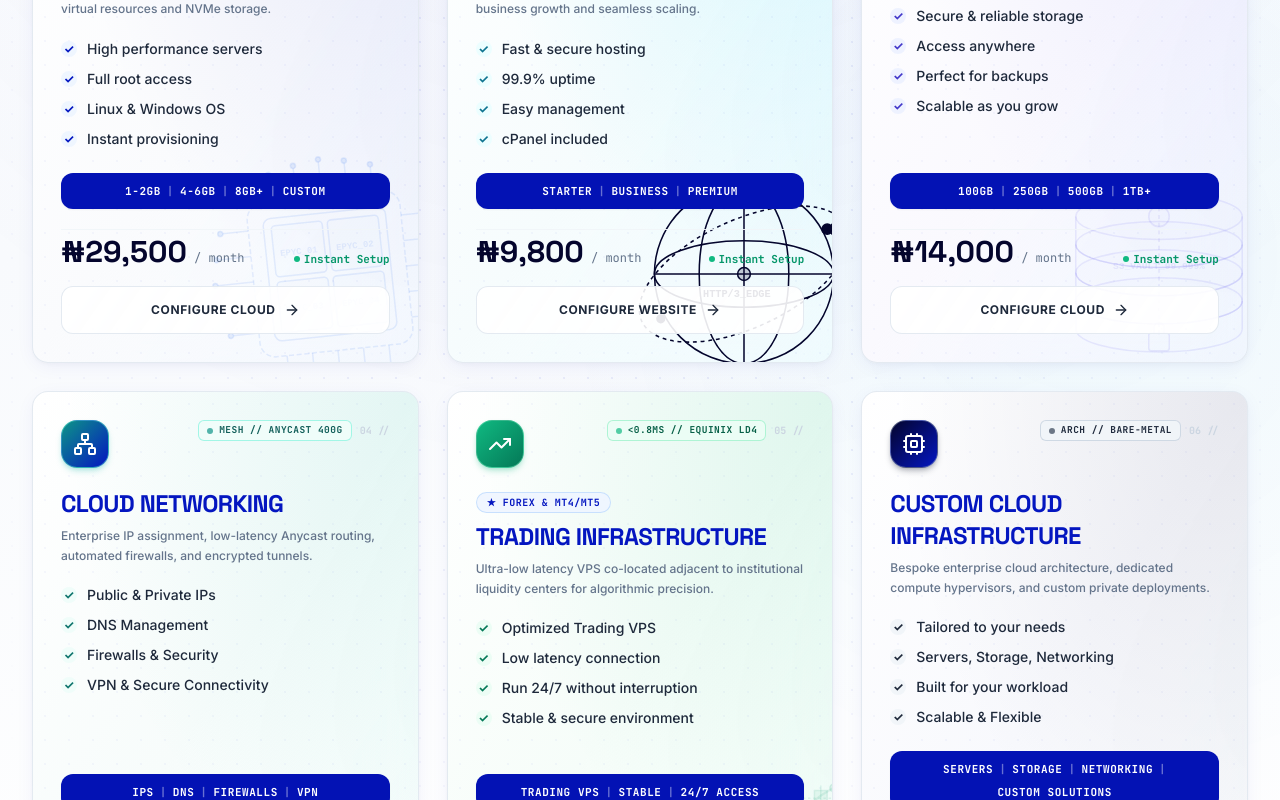
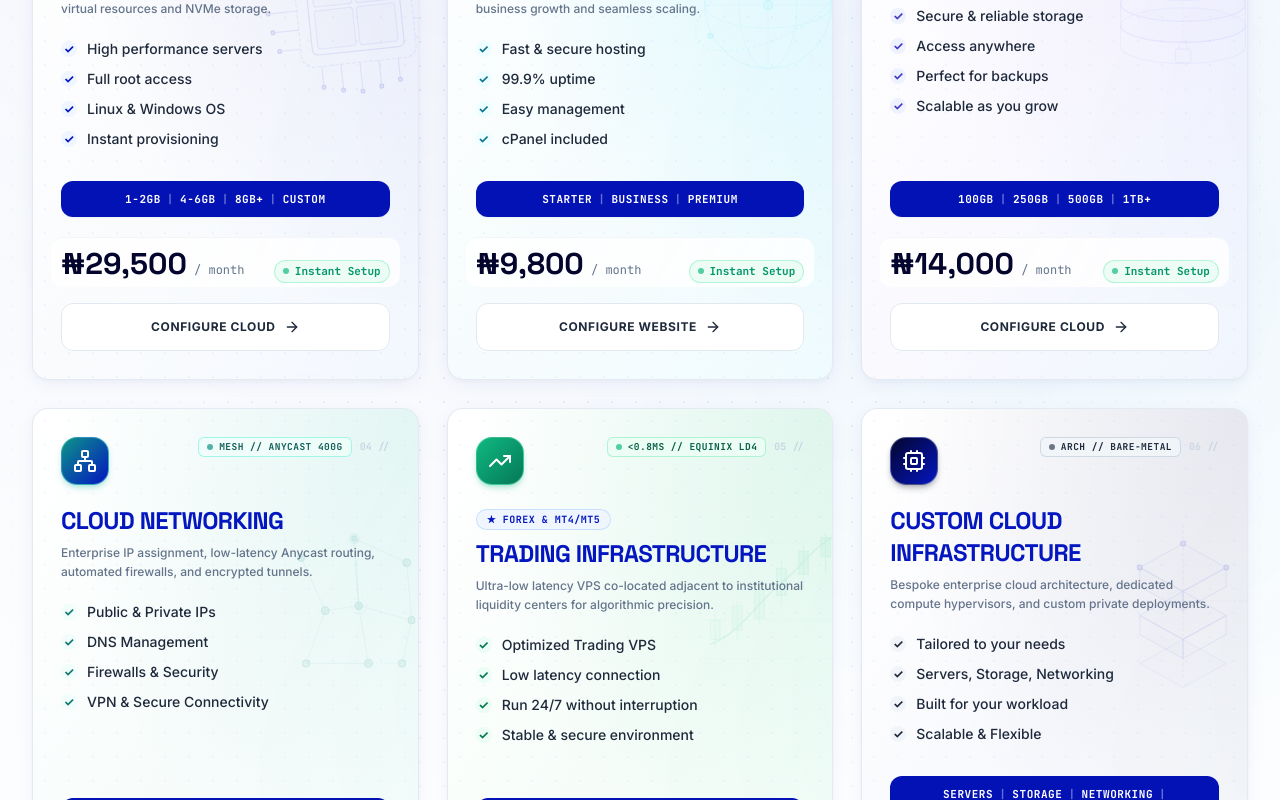
Before and after one commit to bram-Intel/Bluverse, a Next.js app in the folder apps/web/: page / in a window 1280 px wide. Shown: the part 1700-2500 px from the top of the page. Built offline with nearby package versions, Linux system fonts and the light colour scheme.

Commit message:
fix(catalog): fix watermark stroke color and opacity, reposition away from pricing row, and protect price text with frosted plate

```diff
--- a/apps/web/src/components/ServicePillars.tsx
+++ b/apps/web/src/components/ServicePillars.tsx
@@ -23,146 +23,173 @@ const getServiceIcon = (iconName: string, className = "h-5 w-5 sm:h-6 sm:w-6 tex
 
 /* Domain-Specific Watermark SVGs */
 const VpsWatermark = () => (
-  <svg className="absolute -right-10 -bottom-10 w-64 h-64 text-blue-600/10 group-hover:text-blue-600/20 transition-all duration-500 pointer-events-none select-none -rotate-6" viewBox="0 0 200 200" fill="none" stroke="currentColor" strokeWidth="1.2">
-    <rect x="40" y="40" width="120" height="120" rx="12" strokeDasharray="4 2" />
-    <rect x="52" y="52" width="96" height="96" rx="6" />
-    <rect x="58" y="58" width="40" height="40" rx="3" fill="currentColor" fillOpacity="0.08" />
-    <rect x="102" y="58" width="40" height="40" rx="3" fill="currentColor" fillOpacity="0.08" />
-    <rect x="58" y="102" width="40" height="40" rx="3" fill="currentColor" fillOpacity="0.08" />
-    <rect x="102" y="102" width="40" height="40" rx="3" fill="currentColor" fillOpacity="0.08" />
-    <text x="63" y="82" fontSize="7" fontFamily="monospace" fill="currentColor" stroke="none" fontWeight="bold">EPYC_01</text>
-    <text x="107" y="82" fontSize="7" fontFamily="monospace" fill="currentColor" stroke="none" fontWeight="bold">EPYC_02</text>
-    <text x="63" y="126" fontSize="7" fontFamily="monospace" fill="currentColor" stroke="none" fontWeight="bold">EPYC_03</text>
-    <text x="107" y="126" fontSize="7" fontFamily="monospace" fill="currentColor" stroke="none" fontWeight="bold">EPYC_04</text>
-    <path d="M60 40 V20 M80 40 V15 M100 40 V12 M120 40 V15 M140 40 V20" />
-    <circle cx="60" cy="18" r="2" fill="currentColor" />
-    <circle cx="80" cy="13" r="2" fill="currentColor" />
-    <circle cx="100" cy="10" r="2" fill="currentColor" />
-    <circle cx="120" cy="13" r="2" fill="currentColor" />
-    <circle cx="140" cy="18" r="2" fill="currentColor" />
-    <path d="M60 160 V180 M80 160 V185 M100 160 V188 M120 160 V185 M140 160 V180" />
-    <circle cx="60" cy="182" r="2" fill="currentColor" />
-    <circle cx="80" cy="187" r="2" fill="currentColor" />
-    <circle cx="100" cy="190" r="2" fill="currentColor" />
-    <circle cx="120" cy="187" r="2" fill="currentColor" />
-    <circle cx="140" cy="182" r="2" fill="currentColor" />
-    <path d="M40 60 H20 M40 80 H15 M40 100 H12 M40 120 H15 M40 140 H20" />
-    <circle cx="18" cy="60" r="2" fill="currentColor" />
-    <circle cx="13" cy="80" r="2" fill="currentColor" />
-    <circle cx="10" cy="100" r="2" fill="currentColor" />
-    <circle cx="13" cy="120" r="2" fill="currentColor" />
-    <circle cx="18" cy="140" r="2" fill="currentColor" />
-    <path d="M160 60 H180 M160 80 H185 M160 100 H188 M160 120 H185 M160 140 H180" />
-    <circle cx="182" cy="60" r="2" fill="currentColor" />
-    <circle cx="187" cy="80" r="2" fill="currentColor" />
-    <circle cx="190" cy="100" r="2" fill="currentColor" />
-    <circle cx="187" cy="120" r="2" fill="currentColor" />
-    <circle cx="182" cy="140" r="2" fill="currentColor" />
+  <svg
+    className="absolute -right-8 top-24 w-48 h-48 pointer-events-none select-none transition-all duration-500 opacity-15 group-hover:opacity-30 -rotate-6"
+    viewBox="0 0 200 200"
+    fill="none"
+    stroke="#0416C0"
+    strokeWidth="1.2"
+  >
+    <rect x="40" y="40" width="120" height="120" rx="12" strokeDasharray="4 2" strokeOpacity="0.4" />
+    <rect x="52" y="52" width="96" height="96" rx="6" strokeOpacity="0.6" />
+    <rect x="58" y="58" width="40" height="40" rx="3" fill="#0416C0" fillOpacity="0.06" strokeOpacity="0.4" />
+    <rect x="102" y="58" width="40" height="40" rx="3" fill="#0416C0" fillOpacity="0.06" strokeOpacity="0.4" />
+    <rect x="58" y="102" width="40" height="40" rx="3" fill="#0416C0" fillOpacity="0.06" strokeOpacity="0.4" />
+    <rect x="102" y="102" width="40" height="40" rx="3" fill="#0416C0" fillOpacity="0.06" strokeOpacity="0.4" />
+    <path d="M60 40 V20 M80 40 V15 M100 40 V12 M120 40 V15 M140 40 V20" strokeOpacity="0.5" />
+    <circle cx="60" cy="18" r="2" fill="#0416C0" fillOpacity="0.5" />
+    <circle cx="80" cy="13" r="2" fill="#0416C0" fillOpacity="0.5" />
+    <circle cx="100" cy="10" r="2" fill="#0416C0" fillOpacity="0.5" />
+    <circle cx="120" cy="13" r="2" fill="#0416C0" fillOpacity="0.5" />
+    <circle cx="140" cy="18" r="2" fill="#0416C0" fillOpacity="0.5" />
+    <path d="M60 160 V180 M80 160 V185 M100 160 V188 M120 160 V185 M140 160 V180" strokeOpacity="0.5" />
+    <circle cx="60" cy="182" r="2" fill="#0416C0" fillOpacity="0.5" />
+    <circle cx="80" cy="187" r="2" fill="#0416C0" fillOpacity="0.5" />
+    <circle cx="100" cy="190" r="2" fill="#0416C0" fillOpacity="0.5" />
+    <circle cx="120" cy="187" r="2" fill="#0416C0" fillOpacity="0.5" />
+    <circle cx="140" cy="182" r="2" fill="#0416C0" fillOpacity="0.5" />
+    <path d="M40 60 H20 M40 80 H15 M40 100 H12 M40 120 H15 M40 140 H20" strokeOpacity="0.5" />
+    <circle cx="18" cy="60" r="2" fill="#0416C0" fillOpacity="0.5" />
+    <circle cx="13" cy="80" r="2" fill="#0416C0" fillOpacity="0.5" />
+    <circle cx="10" cy="100" r="2" fill="#0416C0" fillOpacity="0.5" />
+    <circle cx="13" cy="120" r="2" fill="#0416C0" fillOpacity="0.5" />
+    <circle cx="18" cy="140" r="2" fill="#0416C0" fillOpacity="0.5" />
+    <path d="M160 60 H180 M160 80 H185 M160 100 H188 M160 120 H185 M160 140 H180" strokeOpacity="0.5" />
+    <circle cx="182" cy="60" r="2" fill="#0416C0" fillOpacity="0.5" />
+    <circle cx="187" cy="80" r="2" fill="#0416C0" fillOpacity="0.5" />
+    <circle cx="190" cy="100" r="2" fill="#0416C0" fillOpacity="0.5" />
+    <circle cx="187" cy="120" r="2" fill="#0416C0" fillOpacity="0.5" />
+    <circle cx="182" cy="140" r="2" fill="#0416C0" fillOpacity="0.5" />
   </svg>
 );
 
 const HostingWatermark = () => (
-  <svg className="absolute -right-10 -bottom-10 w-64 h-64 text-cyan-600/12 group-hover:text-cyan-500/22 transition-all duration-500 pointer-events-none select-none" viewBox="0 0 200 200" fill="none" stroke="currentColor" strokeWidth="1.2">
-    <circle cx="100" cy="100" r="70" />
-    <ellipse cx="100" cy="100" rx="70" ry="26" />
-    <ellipse cx="100" cy="100" rx="35" ry="70" />
-    <line x1="100" y1="30" x2="100" y2="170" />
-    <line x1="30" y1="100" x2="170" y2="100" />
-    <ellipse cx="100" cy="100" rx="88" ry="42" strokeDasharray="3 3" transform="rotate(-25 100 100)" />
-    <circle cx="165" cy="65" r="4" fill="currentColor" />
-    <circle cx="35" cy="135" r="3" fill="currentColor" />
-    <path d="M165 65 L180 50 M165 65 L175 75" />
-    <circle cx="100" cy="100" r="5" fill="currentColor" fillOpacity="0.2" />
-    <text x="68" y="118" fontSize="8" fontFamily="monospace" fill="currentColor" stroke="none" fontWeight="bold">HTTP/3_EDGE</text>
+  <svg
+    className="absolute -right-8 top-24 w-48 h-48 pointer-events-none select-none transition-all duration-500 opacity-15 group-hover:opacity-30"
+    viewBox="0 0 200 200"
+    fill="none"
+    stroke="#00D2FF"
+    strokeWidth="1.2"
+  >
+    <circle cx="100" cy="100" r="66" strokeOpacity="0.4" />
+    <ellipse cx="100" cy="100" rx="66" ry="24" strokeOpacity="0.35" />
+    <ellipse cx="100" cy="100" rx="30" ry="66" strokeOpacity="0.35" />
+    <line x1="100" y1="34" x2="100" y2="166" strokeOpacity="0.3" />
+    <line x1="34" y1="100" x2="166" y2="100" strokeOpacity="0.3" />
+    <ellipse cx="100" cy="100" rx="82" ry="36" strokeDasharray="3 3" transform="rotate(-25 100 100)" strokeOpacity="0.5" />
+    <circle cx="160" cy="68" r="3.5" fill="#00D2FF" fillOpacity="0.7" />
+    <circle cx="40" cy="132" r="2.5" fill="#00D2FF" fillOpacity="0.5" />
+    <path d="M160 68 L172 58 M160 68 L169 75" strokeOpacity="0.5" />
+    <circle cx="100" cy="100" r="4.5" fill="#00D2FF" fillOpacity="0.2" />
   </svg>
 );
 
 const StorageWatermark = () => (
-  <svg className="absolute -right-10 -bottom-10 w-64 h-64 text-indigo-600/10 group-hover:text-indigo-600/20 transition-all duration-500 pointer-events-none select-none" viewBox="0 0 200 200" fill="none" stroke="currentColor" strokeWidth="1.2">
-    <ellipse cx="100" cy="55" rx="65" ry="18" fill="currentColor" fillOpacity="0.05" />
-    <path d="M35 55 v22 c0 10 29 18 65 18 s65 -8 65 -18 V55" />
-    <ellipse cx="100" cy="77" rx="65" ry="18" fill="currentColor" fillOpacity="0.04" />
-    <path d="M35 77 v22 c0 10 29 18 65 18 s65 -8 65 -18 V77" />
-    <ellipse cx="100" cy="99" rx="65" ry="18" fill="currentColor" fillOpacity="0.04" />
-    <path d="M35 99 v22 c0 10 29 18 65 18 s65 -8 65 -18 V99" />
-    <ellipse cx="100" cy="121" rx="65" ry="18" fill="currentColor" fillOpacity="0.04" />
-    <path d="M35 121 v22 c0 10 29 18 65 18 s65 -8 65 -18 V121" />
-    <line x1="100" y1="42" x2="100" y2="148" strokeDasharray="3 3" />
-    <circle cx="100" cy="55" r="8" fill="currentColor" fillOpacity="0.1" />
-    <rect x="92" y="146" width="16" height="14" rx="2" stroke="currentColor" />
-    <path d="M96 146 v-4 a4 4 0 0 1 8 0 v4" />
-    <text x="64" y="96" fontSize="7.5" fontFamily="monospace" fill="currentColor" stroke="none" fontWeight="bold">S3_VAULT_99.999%</text>
+  <svg
+    className="absolute -right-8 top-24 w-48 h-48 pointer-events-none select-none transition-all duration-500 opacity-15 group-hover:opacity-30"
+    viewBox="0 0 200 200"
+    fill="none"
+    stroke="#6366F1"
+    strokeWidth="1.2"
+  >
+    <ellipse cx="100" cy="55" rx="65" ry="18" fill="#6366F1" fillOpacity="0.05" strokeOpacity="0.4" />
+    <path d="M35 55 v22 c0 10 29 18 65 18 s65 -8 65 -18 V55" strokeOpacity="0.35" />
+    <ellipse cx="100" cy="77" rx="65" ry="18" fill="#6366F1" fillOpacity="0.04" strokeOpacity="0.35" />
+    <path d="M35 77 v22 c0 10 29 18 65 18 s65 -8 65 -18 V77" strokeOpacity="0.35" />
+    <ellipse cx="100" cy="99" rx="65" ry="18" fill="#6366F1" fillOpacity="0.04" strokeOpacity="0.35" />
+    <path d="M35 99 v22 c0 10 29 18 65 18 s65 -8 65 -18 V99" strokeOpacity="0.35" />
+    <ellipse cx="100" cy="121" rx="65" ry="18" fill="#6366F1" fillOpacity="0.04" strokeOpacity="0.35" />
+    <path d="M35 121 v22 c0 10 29 18 65 18 s65 -8 65 -18 V121" strokeOpacity="0.4" />
+    <line x1="100" y1="42" x2="100" y2="148" strokeDasharray="3 3" strokeOpacity="0.3" />
+    <circle cx="100" cy="55" r="8" fill="#6366F1" fillOpacity="0.1" strokeOpacity="0.35" />
+    <rect x="92" y="146" width="16" height="14" rx="2" strokeOpacity="0.45" />
+    <path d="M96 146 v-4 a4 4 0 0 1 8 0 v4" strokeOpacity="0.45" />
   </svg>
 );
 
 const NetworkingWatermark = () => (
-  <svg className="absolute -right-10 -bottom-10 w-64 h-64 text-teal-600/10 group-hover:text-teal-600/20 transition-all duration-500 pointer-events-none select-none" viewBox="0 0 200 200" fill="none" stroke="currentColor" strokeWidth="1.2">
-    <line x1="45" y1="55" x2="100" y2="35" strokeDasharray="3 2" />
-    <line x1="100" y1="35" x2="155" y2="60" />
-    <line x1="45" y1="55" x2="70" y2="110" />
-    <line x1="100" y1="35" x2="105" y2="105" strokeWidth="1.8" />
-    <line x1="155" y1="60" x2="160" y2="120" />
-    <line x1="70" y1="110" x2="105" y2="105" />
-    <line x1="105" y1="105" x2="160" y2="120" />
-    <line x1="70" y1="110" x2="50" y2="165" />
-    <line x1="105" y1="105" x2="115" y2="165" />
-    <line x1="160" y1="120" x2="150" y2="165" />
-    <line x1="50" y1="165" x2="115" y2="165" />
-    <line x1="115" y1="165" x2="150" y2="165" strokeDasharray="2 2" />
-    <circle cx="45" cy="55" r="4" fill="currentColor" />
-    <circle cx="100" cy="35" r="6" fill="currentColor" fillOpacity="0.2" />
-    <circle cx="100" cy="35" r="3" fill="currentColor" />
-    <circle cx="155" cy="60" r="5" fill="currentColor" />
-    <circle cx="70" cy="110" r="5" fill="currentColor" />
-    <circle cx="105" cy="105" r="10" strokeDasharray="2 2" />
-    <circle cx="105" cy="105" r="5" fill="currentColor" />
-    <circle cx="160" cy="120" r="4" fill="currentColor" />
-    <circle cx="50" cy="165" r="4" fill="currentColor" />
-    <circle cx="115" cy="165" r="5" fill="currentColor" />
-    <circle cx="150" cy="165" r="4" fill="currentColor" />
-    <text x="68" y="98" fontSize="7.5" fontFamily="monospace" fill="currentColor" stroke="none" fontWeight="bold">BGP_FABRIC_400G</text>
+  <svg
+    className="absolute -right-8 top-24 w-48 h-48 pointer-events-none select-none transition-all duration-500 opacity-15 group-hover:opacity-30"
+    viewBox="0 0 200 200"
+    fill="none"
+    stroke="#0D9488"
+    strokeWidth="1.2"
+  >
+    <line x1="45" y1="55" x2="100" y2="35" strokeDasharray="3 2" strokeOpacity="0.3" />
+    <line x1="100" y1="35" x2="155" y2="60" strokeOpacity="0.35" />
+    <line x1="45" y1="55" x2="70" y2="110" strokeOpacity="0.35" />
+    <line x1="100" y1="35" x2="105" y2="105" strokeWidth="1.8" strokeOpacity="0.45" />
+    <line x1="155" y1="60" x2="160" y2="120" strokeOpacity="0.35" />
+    <line x1="70" y1="110" x2="105" y2="105" strokeOpacity="0.35" />
+    <line x1="105" y1="105" x2="160" y2="120" strokeOpacity="0.35" />
+    <line x1="70" y1="110" x2="50" y2="165" strokeOpacity="0.3" />
+    <line x1="105" y1="105" x2="115" y2="165" strokeOpacity="0.35" />
+    <line x1="160" y1="120" x2="150" y2="165" strokeOpacity="0.3" />
+    <line x1="50" y1="165" x2="115" y2="165" strokeOpacity="0.35" />
+    <line x1="115" y1="165" x2="150" y2="165" strokeDasharray="2 2" strokeOpacity="0.3" />
+    <circle cx="45" cy="55" r="3.5" fill="#0D9488" fillOpacity="0.5" />
+    <circle cx="100" cy="35" r="5" fill="#0D9488" fillOpacity="0.15" strokeOpacity="0.4" />
+    <circle cx="100" cy="35" r="2.5" fill="#0D9488" fillOpacity="0.6" />
+    <circle cx="155" cy="60" r="4" fill="#0D9488" fillOpacity="0.5" />
+    <circle cx="70" cy="110" r="4" fill="#0D9488" fillOpacity="0.5" />
+    <circle cx="105" cy="105" r="8" strokeDasharray="2 2" strokeOpacity="0.4" />
+    <circle cx="105" cy="105" r="4" fill="#0D9488" fillOpacity="0.7" />
+    <circle cx="160" cy="120" r="3.5" fill="#0D9488" fillOpacity="0.5" />
+    <circle cx="50" cy="165" r="3.5" fill="#0D9488" fillOpacity="0.4" />
+    <circle cx="115" cy="165" r="4" fill="#0D9488" fillOpacity="0.5" />
+    <circle cx="150" cy="165" r="3.5" fill="#0D9488" fillOpacity="0.4" />
   </svg>
 );
 
 const TradingWatermark = () => (
-  <svg className="absolute -right-10 -bottom-10 w-64 h-64 text-emerald-600/10 group-hover:text-emerald-600/22 transition-all duration-500 pointer-events-none select-none" viewBox="0 0 200 200" fill="none" stroke="currentColor" strokeWidth="1.2">
-    <line x1="30" y1="160" x2="175" y2="160" strokeDasharray="2 2" />
-    <line x1="30" y1="120" x2="175" y2="120" strokeDasharray="2 2" />
-    <line x1="30" y1="80" x2="175" y2="80" strokeDasharray="2 2" />
-    <line x1="30" y1="40" x2="175" y2="40" strokeDasharray="2 2" />
-    <line x1="45" y1="110" x2="45" y2="150" />
-    <rect x="40" y="120" width="10" height="20" fill="currentColor" fillOpacity="0.2" />
-    <line x1="68" y1="100" x2="68" y2="140" />
-    <rect x="63" y="105" width="10" height="25" fill="currentColor" fillOpacity="0.4" />
-    <line x1="91" y1="80" x2="91" y2="125" />
-    <rect x="86" y="88" width="10" height="30" fill="currentColor" fillOpacity="0.4" />
-    <line x1="114" y1="58" x2="114" y2="105" />
-    <rect x="109" y="66" width="10" height="28" fill="currentColor" fillOpacity="0.5" />
-    <line x1="137" y1="42" x2="137" y2="88" />
-    <rect x="132" y="48" width="10" height="24" fill="currentColor" fillOpacity="0.6" />
-    <line x1="160" y1="30" x2="160" y2="70" />
-    <rect x="155" y="34" width="10" height="20" fill="currentColor" fillOpacity="0.7" />
-    <path d="M40 145 C 70 135, 90 100, 115 80 S 145 45, 170 32" stroke="currentColor" strokeWidth="1.8" />
-    <circle cx="170" cy="32" r="3" fill="currentColor" />
-    <text x="50" y="60" fontSize="7.5" fontFamily="monospace" fill="currentColor" stroke="none" fontWeight="bold">TICK_LD4_0.78ms</text>
+  <svg
+    className="absolute -right-8 top-24 w-48 h-48 pointer-events-none select-none transition-all duration-500 opacity-15 group-hover:opacity-30"
+    viewBox="0 0 200 200"
+    fill="none"
+    stroke="#10B981"
+    strokeWidth="1.2"
+  >
+    <line x1="30" y1="160" x2="175" y2="160" strokeDasharray="2 2" strokeOpacity="0.25" />
+    <line x1="30" y1="120" x2="175" y2="120" strokeDasharray="2 2" strokeOpacity="0.25" />
+    <line x1="30" y1="80" x2="175" y2="80" strokeDasharray="2 2" strokeOpacity="0.25" />
+    <line x1="30" y1="40" x2="175" y2="40" strokeDasharray="2 2" strokeOpacity="0.25" />
+    <line x1="45" y1="110" x2="45" y2="150" strokeOpacity="0.35" />
+    <rect x="40" y="120" width="10" height="20" fill="#10B981" fillOpacity="0.12" strokeOpacity="0.35" />
+    <line x1="68" y1="100" x2="68" y2="140" strokeOpacity="0.35" />
+    <rect x="63" y="105" width="10" height="25" fill="#10B981" fillOpacity="0.16" strokeOpacity="0.35" />
+    <line x1="91" y1="80" x2="91" y2="125" strokeOpacity="0.35" />
+    <rect x="86" y="88" width="10" height="30" fill="#10B981" fillOpacity="0.2" strokeOpacity="0.4" />
+    <line x1="114" y1="58" x2="114" y2="105" strokeOpacity="0.4" />
+    <rect x="109" y="66" width="10" height="28" fill="#10B981" fillOpacity="0.25" strokeOpacity="0.4" />
+    <line x1="137" y1="42" x2="137" y2="88" strokeOpacity="0.4" />
+    <rect x="132" y="48" width="10" height="24" fill="#10B981" fillOpacity="0.3" strokeOpacity="0.5" />
+    <line x1="160" y1="30" x2="160" y2="70" strokeOpacity="0.5" />
+    <rect x="155" y="34" width="10" height="20" fill="#10B981" fillOpacity="0.35" strokeOpacity="0.5" />
+    <path d="M40 145 C 70 135, 90 100, 115 80 S 145 45, 170 32" stroke="#10B981" strokeWidth="1.8" strokeOpacity="0.55" />
+    <circle cx="170" cy="32" r="3" fill="#10B981" fillOpacity="0.7" />
   </svg>
 );
 
 const CustomWatermark = () => (
-  <svg className="absolute -right-10 -bottom-10 w-64 h-64 text-[#04052D]/10 group-hover:text-blue-900/20 transition-all duration-500 pointer-events-none select-none" viewBox="0 0 200 200" fill="none" stroke="currentColor" strokeWidth="1.2">
-    <line x1="100" y1="20" x2="100" y2="180" strokeDasharray="4 2" />
-    <line x1="20" y1="100" x2="180" y2="100" strokeDasharray="4 2" />
-    <path d="M100 40 L145 65 L100 90 L55 65 Z" fill="currentColor" fillOpacity="0.08" />
-    <path d="M55 65 L55 85 L100 110 L100 90 Z" fill="currentColor" fillOpacity="0.12" />
-    <path d="M145 65 L145 85 L100 110 L100 90 Z" fill="currentColor" fillOpacity="0.05" />
-    <path d="M100 90 L145 115 L100 140 L55 115 Z" fill="currentColor" fillOpacity="0.06" />
-    <path d="M55 115 L55 135 L100 160 L100 140 Z" fill="currentColor" fillOpacity="0.10" />
-    <path d="M145 115 L145 135 L100 160 L100 140 Z" fill="currentColor" fillOpacity="0.04" />
-    <path d="M100 140 L145 165 L100 190 L55 165 Z" fill="currentColor" fillOpacity="0.04" />
-    <circle cx="100" cy="40" r="3" fill="currentColor" />
-    <circle cx="145" cy="65" r="3" fill="currentColor" />
-    <circle cx="55" cy="65" r="3" fill="currentColor" />
-    <text x="64" y="178" fontSize="7" fontFamily="monospace" fill="currentColor" stroke="none" fontWeight="bold">BESPOKE_ENTERPRISE_ARCH</text>
+  <svg
+    className="absolute -right-8 top-24 w-48 h-48 pointer-events-none select-none transition-all duration-500 opacity-15 group-hover:opacity-30"
+    viewBox="0 0 200 200"
+    fill="none"
+    stroke="#0416C0"
+    strokeWidth="1.2"
+  >
+    <line x1="100" y1="20" x2="100" y2="180" strokeDasharray="4 2" strokeOpacity="0.25" />
+    <line x1="20" y1="100" x2="180" y2="100" strokeDasharray="4 2" strokeOpacity="0.25" />
+    <path d="M100 40 L145 65 L100 90 L55 65 Z" fill="#0416C0" fillOpacity="0.04" strokeOpacity="0.35" />
+    <path d="M55 65 L55 85 L100 110 L100 90 Z" fill="#0416C0" fillOpacity="0.06" strokeOpacity="0.35" />
+    <path d="M145 65 L145 85 L100 110 L100 90 Z" fill="#0416C0" fillOpacity="0.03" strokeOpacity="0.35" />
+    <path d="M100 90 L145 115 L100 140 L55 115 Z" fill="#0416C0" fillOpacity="0.04" strokeOpacity="0.35" />
+    <path d="M55 115 L55 135 L100 160 L100 140 Z" fill="#0416C0" fillOpacity="0.05" strokeOpacity="0.35" />
+    <path d="M145 115 L145 135 L100 160 L100 140 Z" fill="#0416C0" fillOpacity="0.02" strokeOpacity="0.35" />
+    <path d="M100 140 L145 165 L100 190 L55 165 Z" fill="#0416C0" fillOpacity="0.03" strokeOpacity="0.25" />
+    <circle cx="100" cy="40" r="2.5" fill="#0416C0" fillOpacity="0.4" />
+    <circle cx="145" cy="65" r="2.5" fill="#0416C0" fillOpacity="0.4" />
+    <circle cx="55" cy="65" r="2.5" fill="#0416C0" fillOpacity="0.4" />
   </svg>
 );
 
@@ -392,7 +419,7 @@ export const ServicePillars: React.FC<ServicePillarsProps> = ({ currency, onSele
                 </div>
 
                 {/* Bottom Pricing & Action Section */}
-                <div className="relative z-10">
+                <div className="relative z-20 mt-2">
                   {/* Poster Solid Deep Blue Bottom Pill Bar */}
                   <div className="mb-4 sm:mb-5">
                     <div className="rounded-xl bg-[#0312B4] px-2 sm:px-3.5 py-2 sm:py-2.5 shadow-sm text-center min-w-0 max-w-full">
@@ -410,15 +437,15 @@ export const ServicePillars: React.FC<ServicePillarsProps> = ({ currency, onSele
                   </div>
 
                   {/* Price Row */}
-                  <div className="flex items-baseline justify-between mb-4 pt-1 border-t border-slate-100/90">
+                  <div className="flex items-baseline justify-between mb-4 pt-2 pb-1 border-t border-slate-100/90 bg-white/80 backdrop-blur-[2px] rounded-xl px-2.5 -mx-2.5">
                     <div>
                       <span className="text-2xl sm:text-3xl font-black font-display text-[#04052D]">
                         {currentTier ? formatPrice(currentTier.priceNgn, currentTier.priceUsd) : 'Custom'}
                       </span>
                       <span className="text-xs text-slate-500 font-mono"> / {currentTier?.billingPeriod || 'mo'}</span>
                     </div>
-                    <div className="text-[11px] font-mono font-bold text-emerald-600 flex items-center gap-1">
-                      <span className="h-1.5 w-1.5 rounded-full bg-emerald-500"></span>
+                    <div className="text-[11px] font-mono font-bold text-emerald-600 flex items-center gap-1.5 px-2 py-0.5 rounded-full bg-emerald-50/90 border border-emerald-200/80">
+                      <span className="h-1.5 w-1.5 rounded-full bg-emerald-500 animate-pulse"></span>
                       Instant Setup
                     </div>
                   </div>
@@ -426,7 +453,7 @@ export const ServicePillars: React.FC<ServicePillarsProps> = ({ currency, onSele
                   {/* Action Button - Touch Optimized (min 48px height) */}
                   <button
                     onClick={() => onSelectTier(service, currentTier)}
-                    className="w-full inline-flex items-center justify-center gap-2 rounded-xl bg-white/90 hover:bg-bulverse-blue px-4 py-3 text-xs font-bold uppercase tracking-wider text-slate-800 hover:text-white border border-slate-200/90 hover:border-bulverse-blue shadow-xs active:scale-[0.98] transition-all duration-150 min-h-[48px]"
+                    className="w-full inline-flex items-center justify-center gap-2 rounded-xl bg-white hover:bg-bulverse-blue px-4 py-3 text-xs font-bold uppercase tracking-wider text-slate-800 hover:text-white border border-slate-200 hover:border-bulverse-blue shadow-xs active:scale-[0.98] transition-all duration-150 min-h-[48px]"
                   >
                     <span>Configure {service.title.split(' ')[0]}</span>
                     <ArrowRight className="h-4 w-4 shrink-0" />
```
